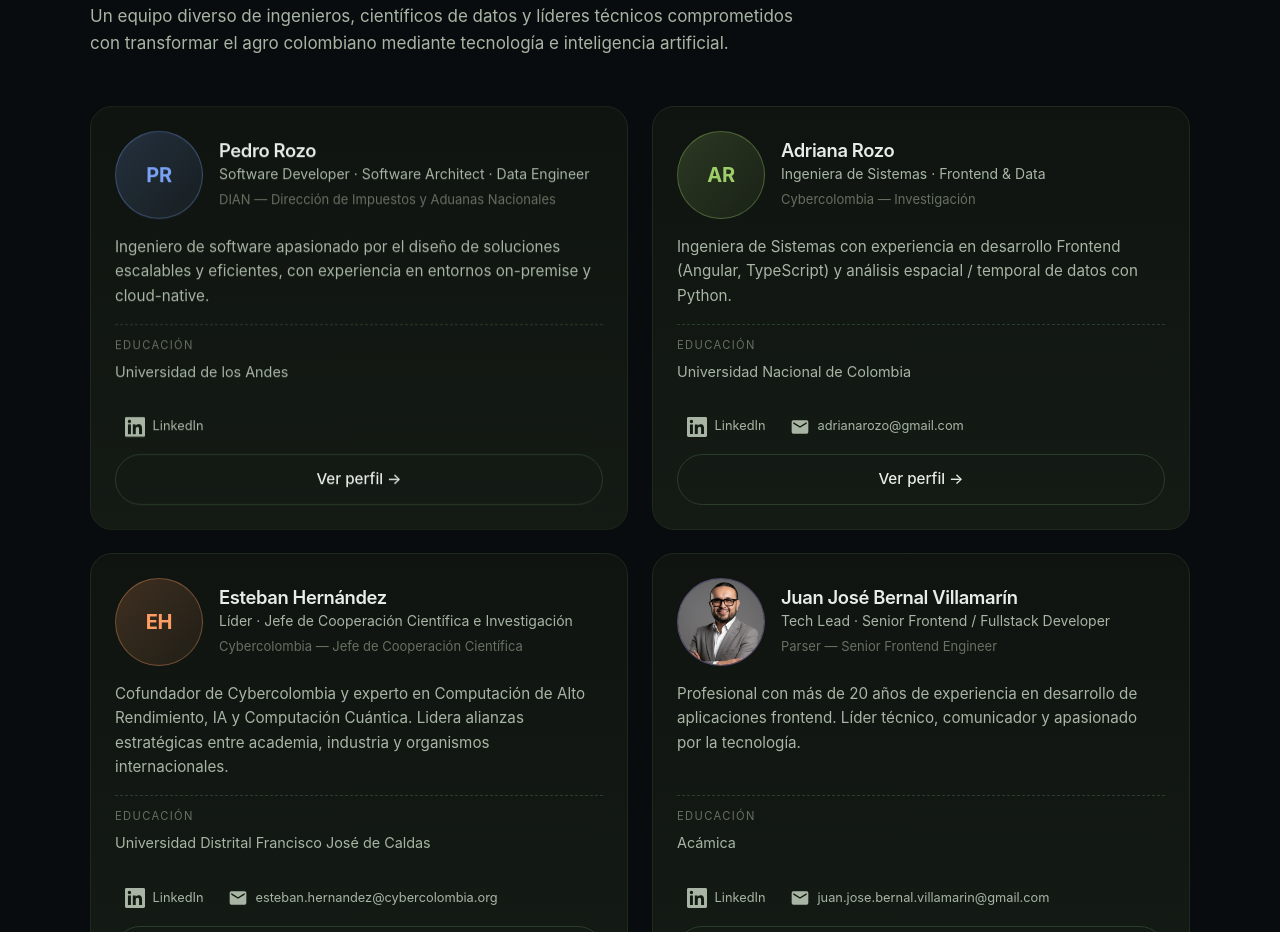
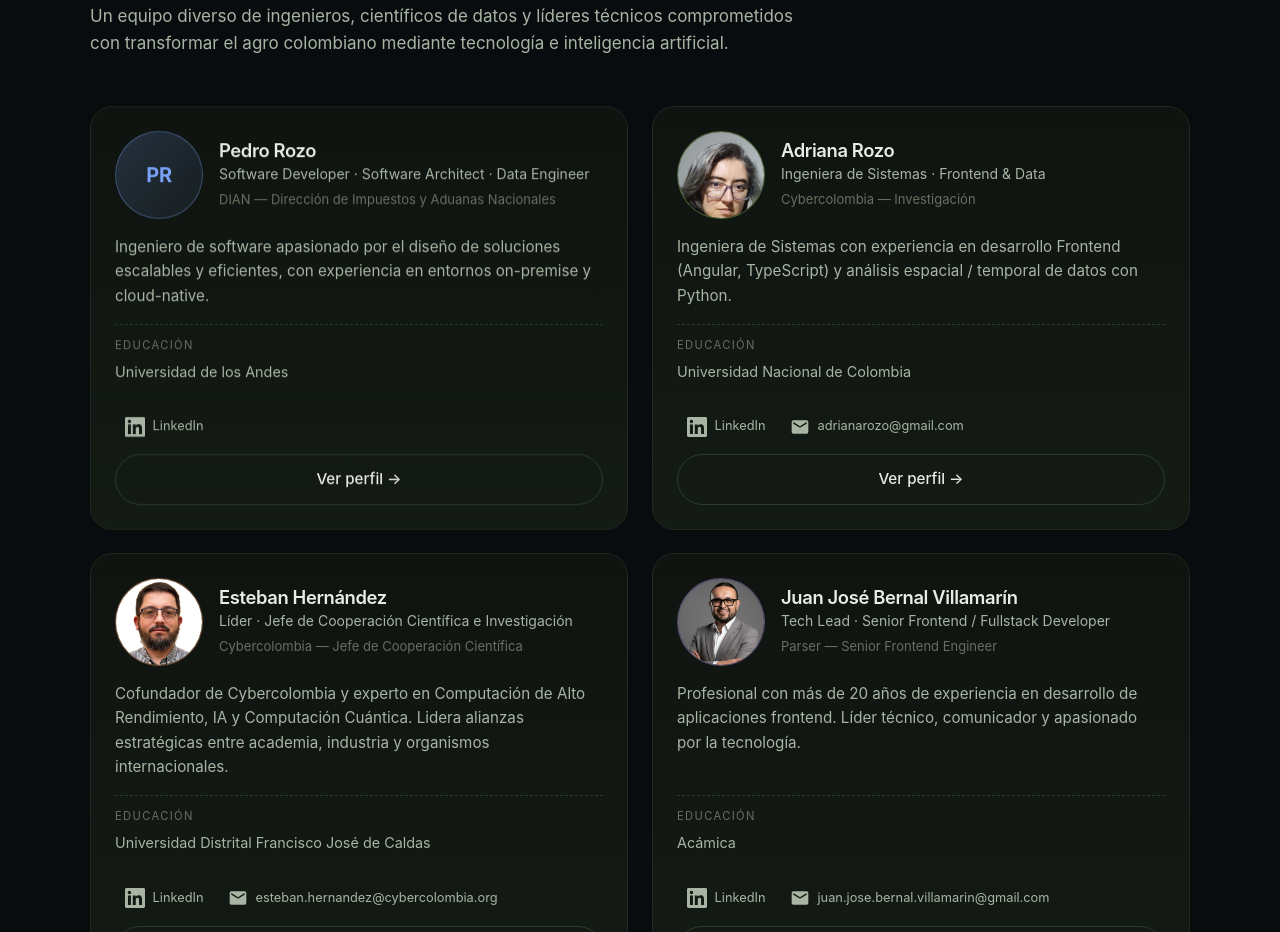
Before and after one commit to juanjosebernalv/mintic-team, a React (Vite) app: page /#/ in a window 1280 px wide. Shown: the part 940-1872 px from the top of the page. Built offline with nearby package versions, Linux system fonts and the light colour scheme.

Commit message:
feat: initial commit — React + Vite team showcase para MINTIC 2026

```diff
--- a/src/data/members.js
+++ b/src/data/members.js
@@ -81,7 +81,7 @@ export const members = [
     name: 'Adriana Rozo',
     role: 'Ingeniera de Sistemas · Frontend & Data',
     location: 'Colombia',
-    photo: '',
+    photo: 'adri.jpeg',
     initials: 'AR',
     shortBio:
       'Ingeniera de Sistemas con experiencia en desarrollo Frontend (Angular, TypeScript) y análisis espacial / temporal de datos con Python.',
@@ -130,7 +130,7 @@ export const members = [
     name: 'Esteban Hernández',
     role: 'Líder · Jefe de Cooperación Científica e Investigación',
     location: 'Bogotá, Colombia',
-    photo: '',
+    photo: 'edj.jpeg',
     initials: 'EH',
     shortBio:
       'Cofundador de Cybercolombia y experto en Computación de Alto Rendimiento, IA y Computación Cuántica. Lidera alianzas estratégicas entre academia, industria y organismos internacionales.',
```
Also changed, not shown: public/adri.jpeg (added), public/edj.jpeg (added).
